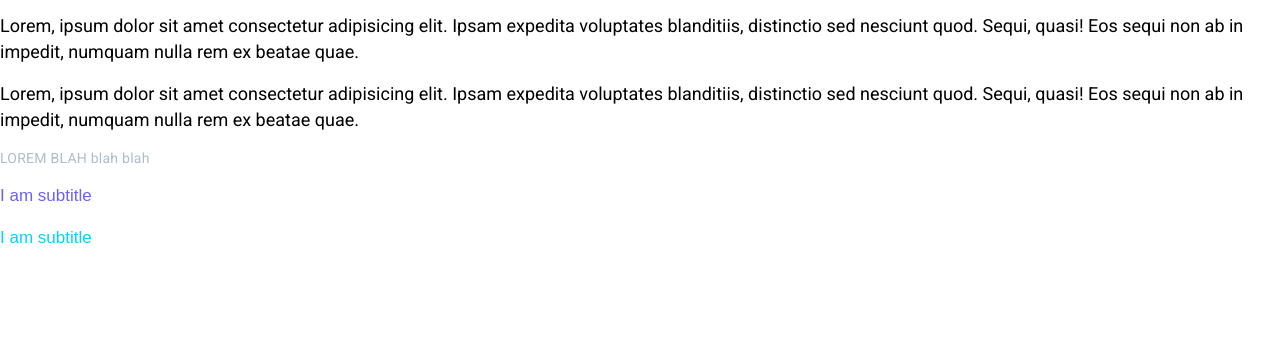
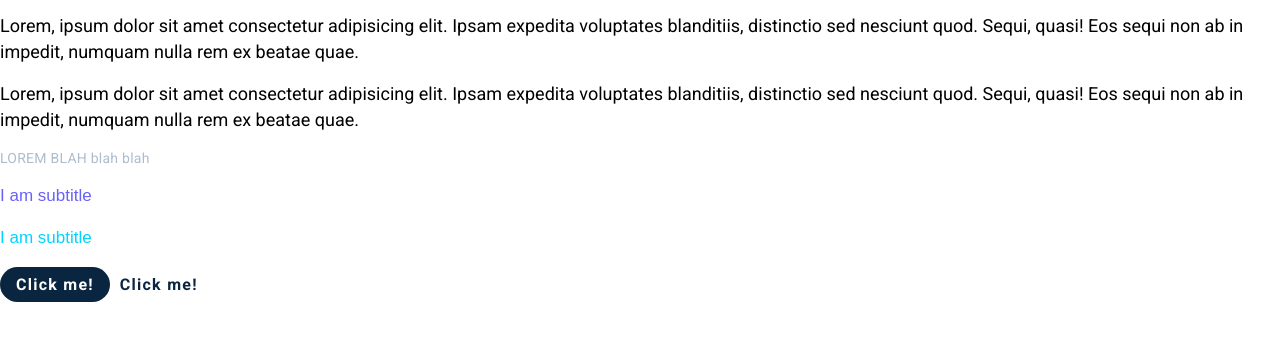
Before and after one commit to Binkybinx/Swipe, a plain HTML site: page index.html in a window 1280 px wide. Shown: the part 353-694 px from the top of the page. Drawn offline with Linux system fonts and the light colour scheme; a web font is replaced by a local one.

Commit message:
define button styles

```diff
--- a/index.html
+++ b/index.html
@@ -34,5 +34,7 @@
 
     <p class="subtitle">I am subtitle</p>
     <p class="subtitle2">I am subtitle</p>
+    <button class="primary-button">Click me!</button>
+    <button class="secondary-button">Click me!</button>
   </body>
 </html>
--- a/style.css
+++ b/style.css
@@ -18,6 +18,7 @@
   --p-height: 26px;
   --secondary-text-size: 14px;
   --secondary-text-height: 18px;
+  --button-size: 16px;
   --spacing-sm: 8px;
   --spacing-md: 16px;
   --spacing-lg: 32px;
@@ -26,6 +27,7 @@
   --purple-2: #7000ff;
   --blue-1: #00d4ff;
   --primary-accent: #0a2540;
+  --primary-button-hover: #6d7a88;
   --bg-white: #fff;
   --bg-light: #f7f9fc;
 }
@@ -127,3 +129,37 @@ p {
   color: var(--text-grey);
   letter-spacing: 0.25px;
 }
+
+.primary-button {
+  font-family: var(--body-font);
+  font-size: var(--button-size);
+  letter-spacing: 1.25px;
+  font-weight: bold;
+  border-radius: 20px;
+  border: none;
+  background-color: var(--primary-accent);
+  color: var(--text-light);
+  padding: var(--spacing-sm) var(--spacing-md);
+  transition: all 0.15s ease;
+}
+
+.primary-button:hover {
+  background-color: var(--primary-button-hover);
+  cursor: pointer;
+}
+.secondary-button {
+  font-family: var(--body-font);
+  font-size: var(--button-size);
+  letter-spacing: 1.25px;
+  font-weight: bold;
+  border-radius: 20px;
+  border: none;
+  background-color: transparent;
+  color: var(--primary-accent);
+  transition: all 0.15s ease;
+}
+
+.secondary-button:hover {
+  opacity: 0.75;
+  cursor: pointer;
+}
```
